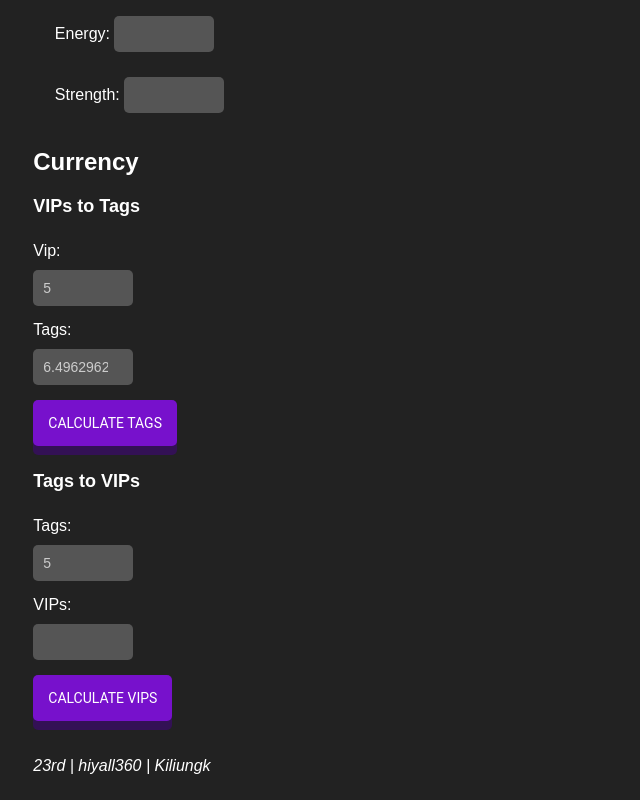
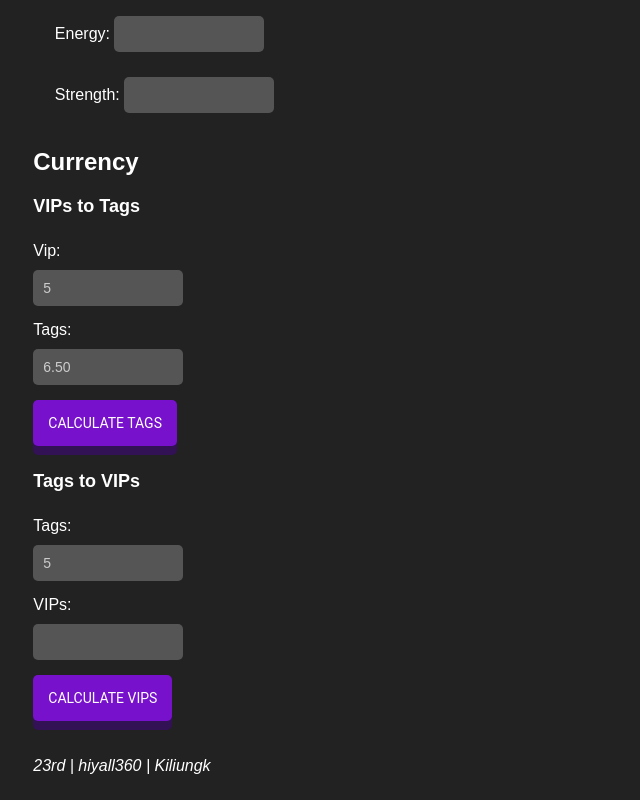
Before and after one commit to 23rdsilence/soc-calc, a plain HTML site: page index.html in a window 1280 px wide. Both pictures are taken after typing "5", "5" into the empty fields and a click on the button "CALCULATE TAGS". Shown: the part 1003-1803 px from the top of the page, without its empty margins (0-640 px from the left). Drawn offline with Linux system fonts and the light colour scheme.

Commit message:
Rounding and larger input boxes

```diff
--- a/index.html
+++ b/index.html
@@ -28,7 +28,7 @@
       color: #ccc;
       box-sizing: border-box;
       font-size: 14px;
-      min-width: 100px;
+      min-width: 150px;
     }
 
     h3 {
@@ -184,7 +184,7 @@
     function TagsToVip() {
       var tag = parseInt(document.getElementById("tags1").value);
       var vip = tag * 1350 / 1754;
-      document.getElementById("vip1").value = vip;
+      document.getElementById("vip1").value = vip.toFixed(2);
     }
 
   </script>
@@ -192,7 +192,7 @@
     function VipToTags() {
       var vip = parseInt(document.getElementById("vip2").value);
       var tag = vip * 1754 / 1350;
-      document.getElementById("tags2").value = tag;
+      document.getElementById("tags2").value = tag.toFixed(2);
     }
   </script>
 
```
